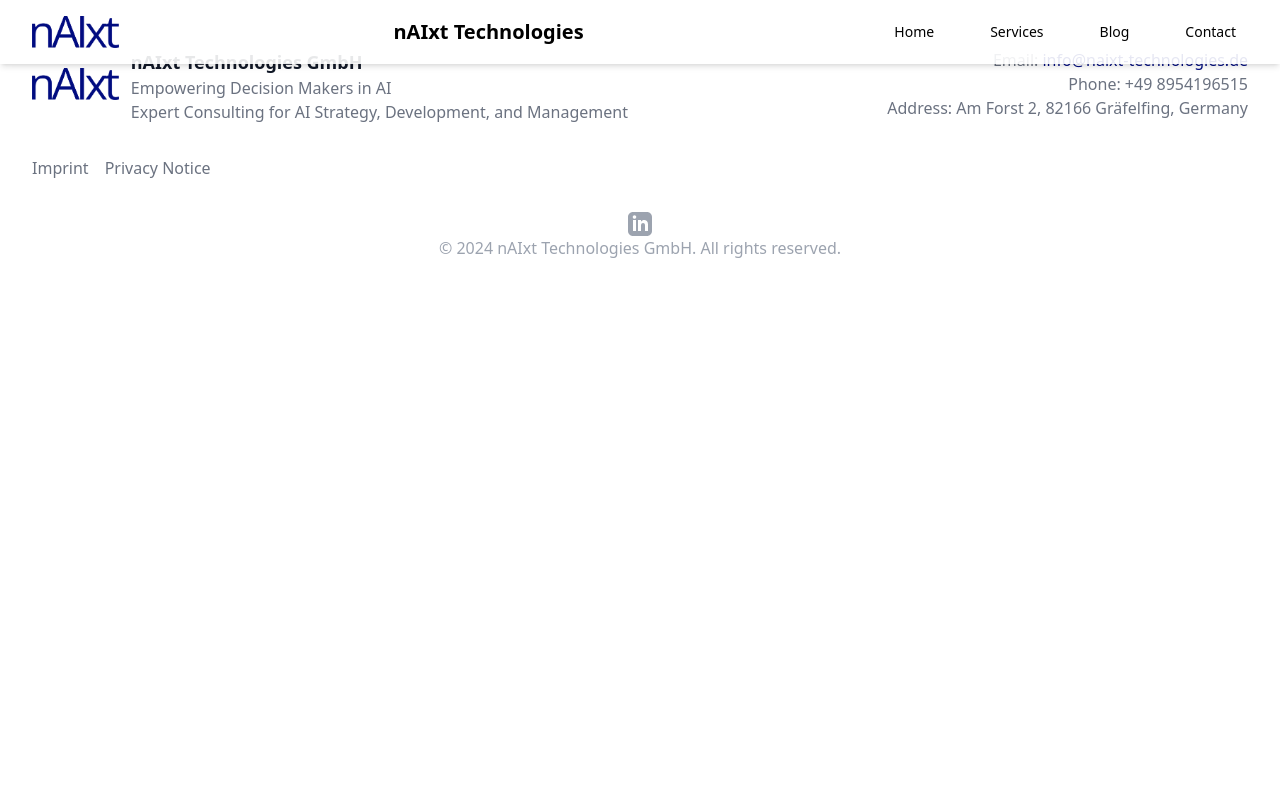
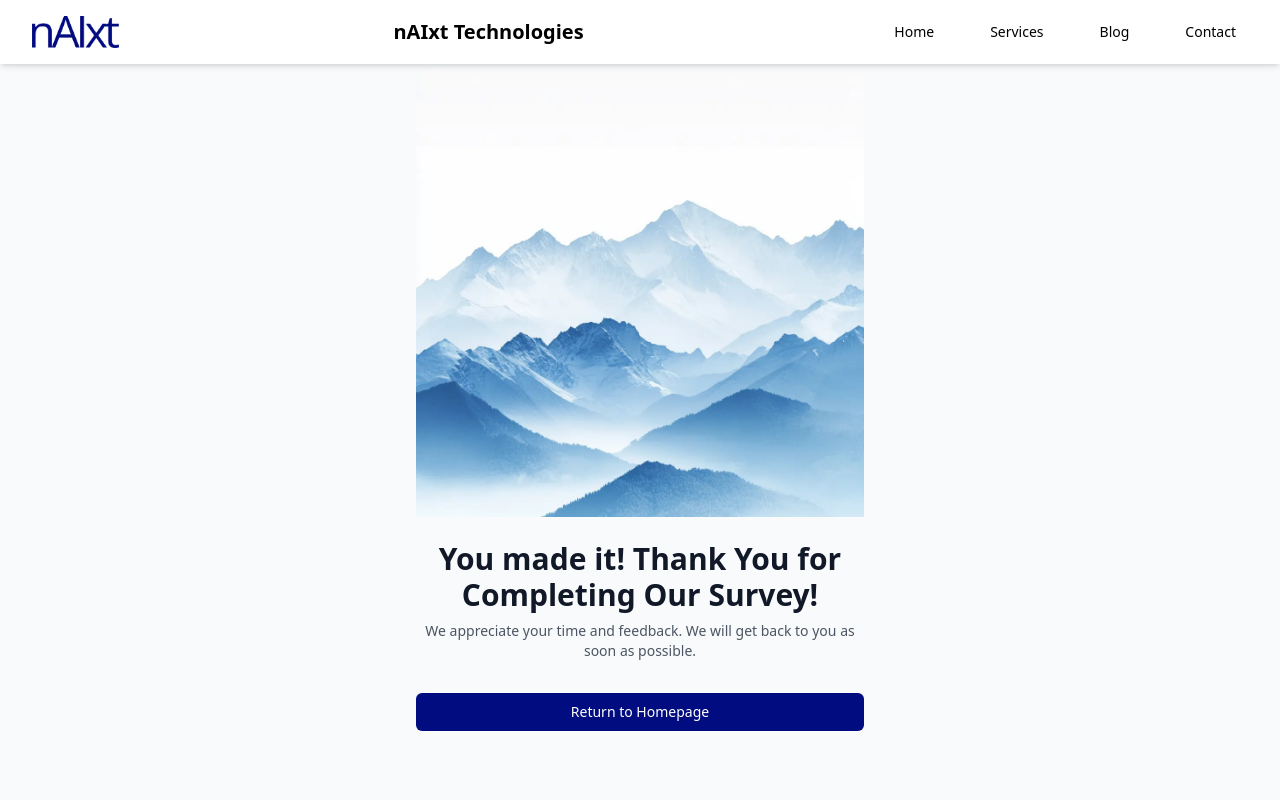
Before and after one commit to Jonasmpi/naixt-homepage-static, a React (Create React App) app: page /thank-you-form in a window 1280 px wide. Shown: the top 800 px of the page. Built offline with nearby package versions, Linux system fonts and the light colour scheme.

Commit message:
added a thankyou page

```diff
--- a/src/App.js
+++ b/src/App.js
@@ -8,6 +8,7 @@
 import Imprint from './components/Imprint.js';
 import PrivacyPolicy from './components/PrivacyNotice.js';
 import ExperienceByTechnology from './components/ExperienceTechnology.js';
+import ThankYouForm from './components/ThankYouForm.js';
 
 const LandingPage = () => {
   return (
@@ -113,6 +114,7 @@
           <Route path="/" element={<LandingPage />} />
           <Route path="/imprint" element={<Imprint />} />
           <Route path="/privacy-notice" element={<PrivacyPolicy />} />
+          <Route path="/thank-you-form" element={<ThankYouForm />} />
           {/* Add more routes here as needed */}
         </Routes>
 
@@ -123,7 +125,7 @@
               {/* Company Info */}
               <div className="flex items-start text-center md:text-left flex-1">
                 <img
-                  src="/assets/naixt_logo_centered.png"
+                  src="/assets/naixt_logo_centered.webp"
                   alt="nAIxt Technologies Logo"
                   className="h-8 mr-3 mt-5"
                 />
--- /dev/null
+++ b/src/components/ThankYouForm.js
@@ -0,0 +1,35 @@
+import React from 'react';
+
+const ThankYouForm = () => {
+    return (
+        <div className="min-h-screen flex items-center justify-center bg-gray-50 py-12 px-4 sm:px-6 lg:px-8">
+            <div className="max-w-md w-full space-y-8">
+                <div className="text-center">
+                    <img
+                        className="mx-auto w-auto"
+                        src="/assets/pinnacle_blue_white.webp" // Replace with your preferred image path
+                        alt="Thank you illustration"
+                    />
+                    <h2 className="mt-6 text-center text-3xl font-extrabold text-gray-900">
+                        You made it! Thank You for Completing Our Survey!
+                    </h2>
+                    <p className="mt-2 text-center text-sm text-gray-600">
+                        We appreciate your time and feedback. We will get back to you as soon as possible.
+                    </p>
+                </div>
+                <div className="mt-8 space-y-6">
+                    <div>
+                        <a
+                            href="/"
+                            className="group relative w-full flex justify-center py-2 px-4 border border-transparent text-sm font-medium rounded-md text-white bg-[#010C80] hover:bg-opacity-90 focus:outline-none focus:ring-2 focus:ring-offset-2 focus:ring-indigo-500"
+                        >
+                            Return to Homepage
+                        </a>
+                    </div>
+                </div>
+            </div>
+        </div>
+    );
+};
+
+export default ThankYouForm;
```
Also changed, not shown: public/assets/pinnacle_blue_white.webp (added), src/assets/pinnacle_blue_white.webp (added).
